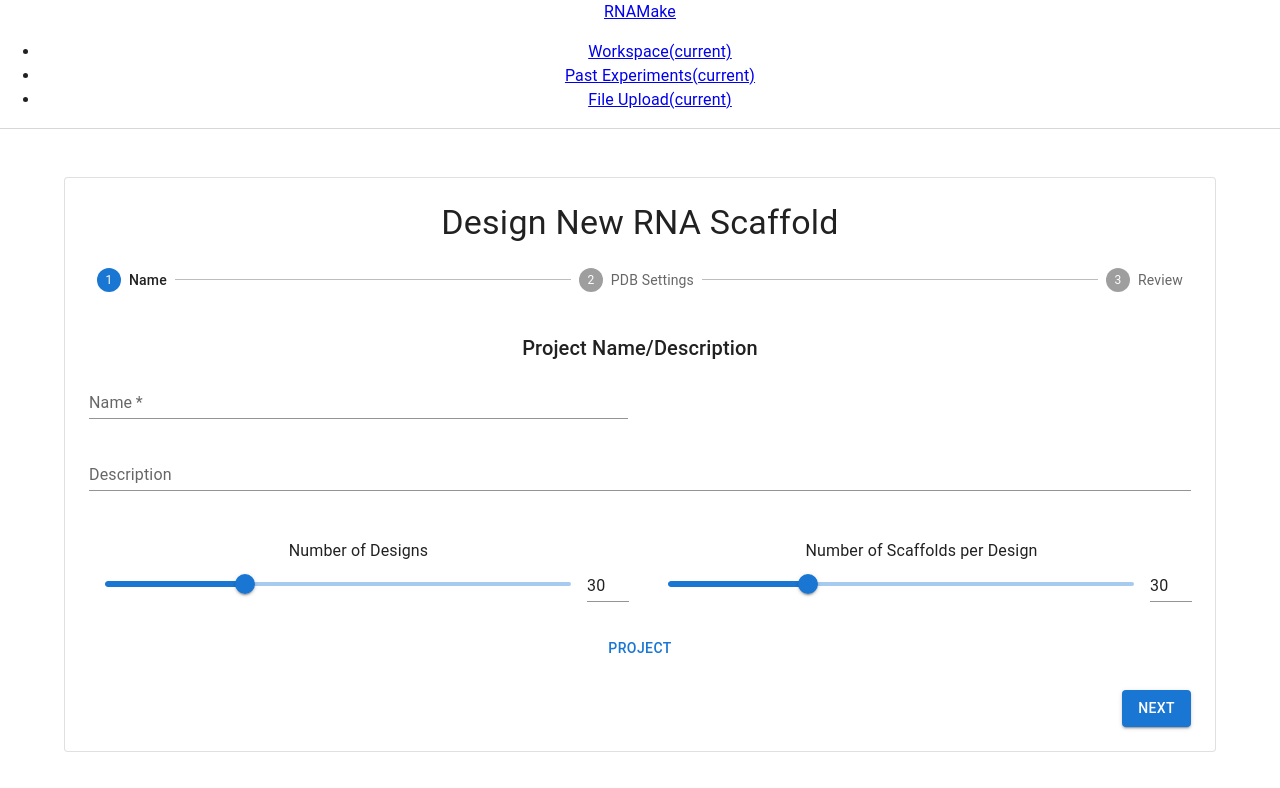
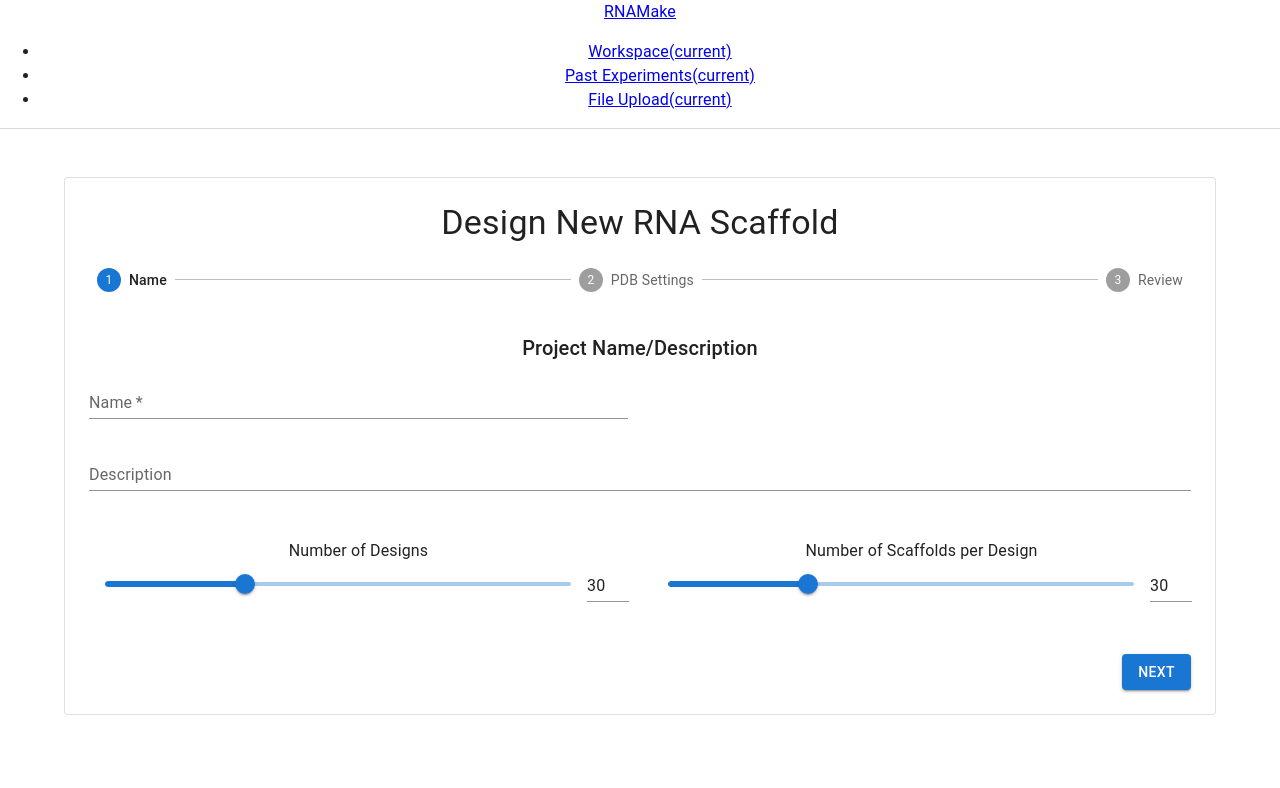
Before and after one commit to cseseniordesign/rna-nanostructures, a React app in the folder hcc_rnamake_portal/frontend/: page /new-experiment in a window 1280 px wide. Shown: the top 788 px of the page. Built offline with nearby package versions, Linux system fonts and the light colour scheme; a web font is replaced by a local one.

Commit message:
Removed project drop-down menu from job submission process

```diff
--- a/hcc_rnamake_portal/frontend/src/pages/JobName.jsx
+++ b/hcc_rnamake_portal/frontend/src/pages/JobName.jsx
@@ -2,7 +2,6 @@ import * as React from 'react';
 import Grid from '@mui/material/Grid';
 import Typography from '@mui/material/Typography';
 import TextField from '@mui/material/TextField';
-import BasicMenu from '../components/BasicMenu';
 import InputSlider from '../components/InputSlider';
 
 export default function JobName() {
@@ -48,7 +47,6 @@ export default function JobName() {
           <InputSlider />
         </Grid>
         <Grid item xs={12 }>
-        <BasicMenu />
         </Grid>
       </Grid>
     </React.Fragment>
```
